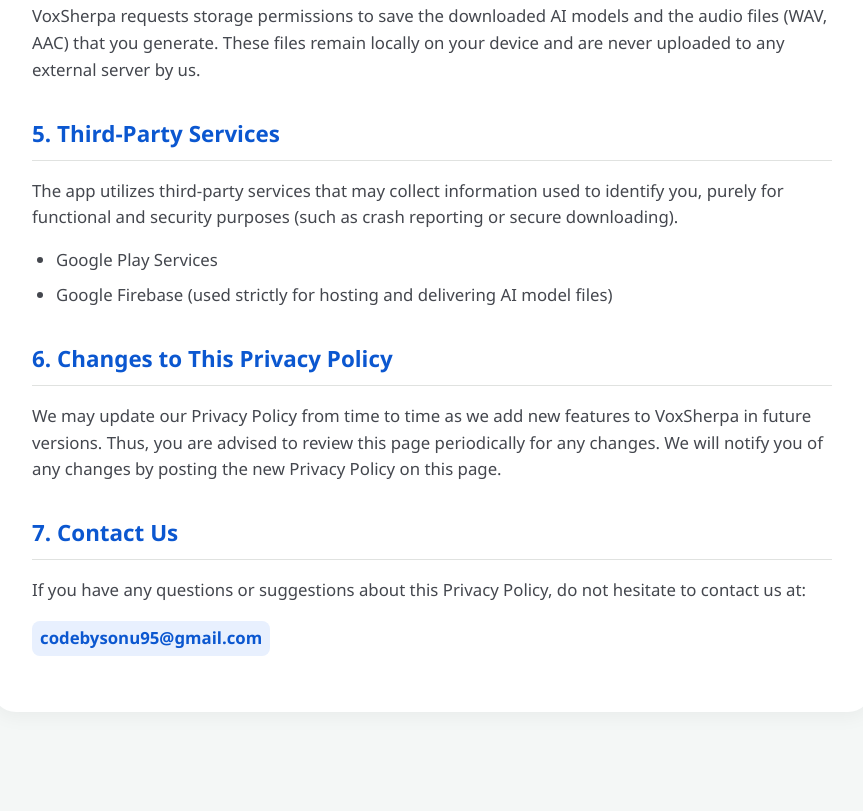
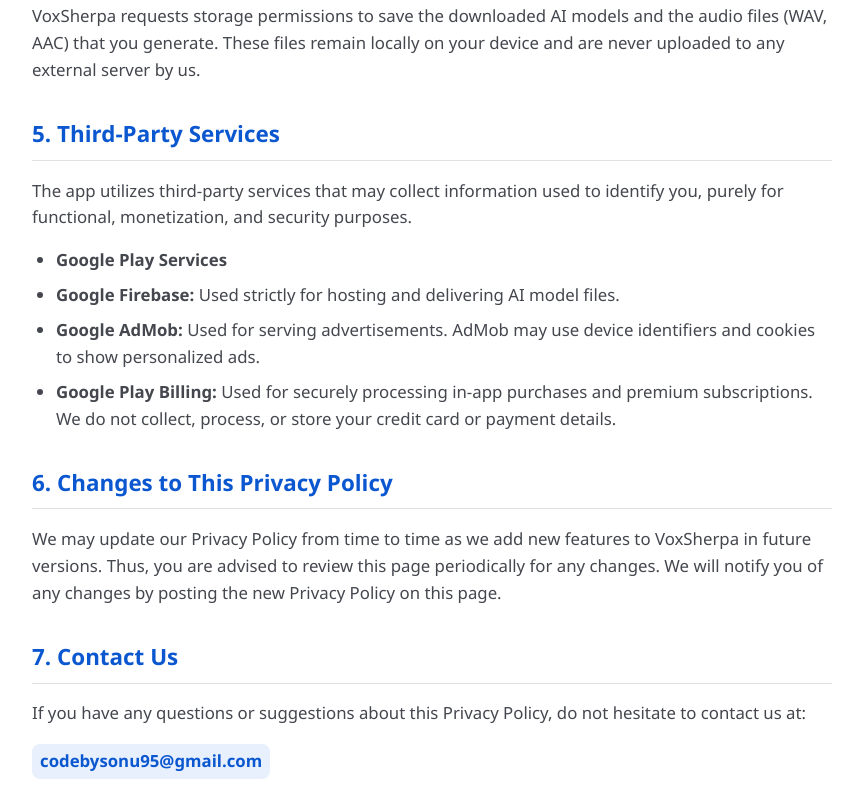
Before and after one commit to CodeBySonu95/codebysonu95.github.io, a plain HTML site: page docs/VoxSherpa/Privacy.html in a window 1280 px wide. Shown: the part 856-1667 px from the top of the page, without its empty margins (208-1071 px from the left). Before the commit the page ends 1588 px from the top, so only its background shows below. Drawn offline with Linux system fonts and the light colour scheme.

Commit message:
Update Privacy.html

```diff
--- a/docs/VoxSherpa/Privacy.html
+++ b/docs/VoxSherpa/Privacy.html
@@ -128,10 +128,12 @@
         <p>VoxSherpa requests storage permissions to save the downloaded AI models and the audio files (WAV, AAC) that you generate. These files remain locally on your device and are never uploaded to any external server by us.</p>
 
         <h2>5. Third-Party Services</h2>
-        <p>The app utilizes third-party services that may collect information used to identify you, purely for functional and security purposes (such as crash reporting or secure downloading).</p>
+        <p>The app utilizes third-party services that may collect information used to identify you, purely for functional, monetization, and security purposes.</p>
         <ul>
-            <li>Google Play Services</li>
-            <li>Google Firebase (used strictly for hosting and delivering AI model files)</li>
+            <li><strong>Google Play Services</strong></li>
+            <li><strong>Google Firebase:</strong> Used strictly for hosting and delivering AI model files.</li>
+            <li><strong>Google AdMob:</strong> Used for serving advertisements. AdMob may use device identifiers and cookies to show personalized ads.</li>
+            <li><strong>Google Play Billing:</strong> Used for securely processing in-app purchases and premium subscriptions. We do not collect, process, or store your credit card or payment details.</li>
         </ul>
 
         <h2>6. Changes to This Privacy Policy</h2>
```
